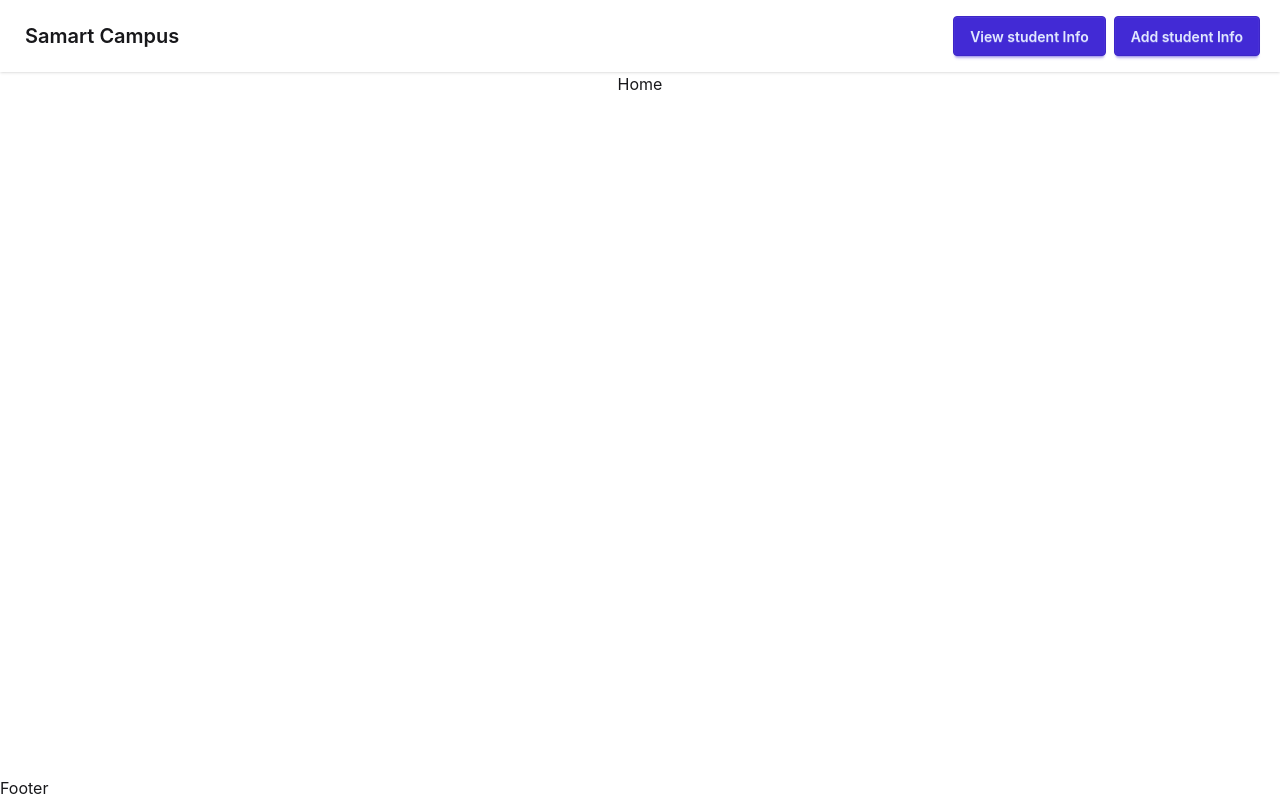
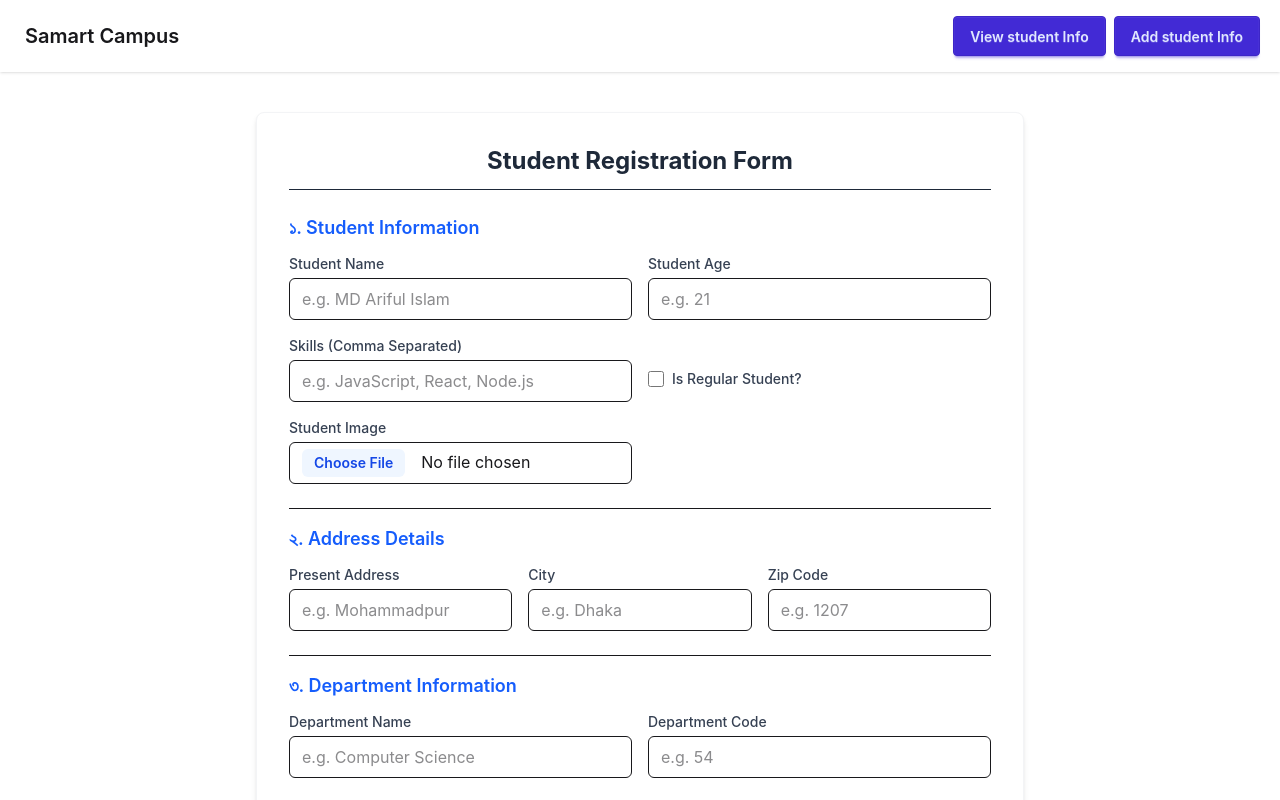
Before and after one commit to ArifulIslam016/MasterCurd-Client, a React (Vite) app: page / in a window 1280 px wide. Shown: the top 800 px of the page. Built offline with nearby package versions, Linux system fonts and the light colour scheme.

Commit message:
path updated

```diff
--- a/src/Components/Navbar/Navbar.jsx
+++ b/src/Components/Navbar/Navbar.jsx
@@ -4,7 +4,7 @@ import { Link } from 'react-router'
 export const Navbar = () => {
   const links=<>
   <Link className='mr-2 btn btn-primary' to="/view-students">View student Info</Link>
-  <Link className='mr-2 btn btn-primary' to="/add-student">Add student Info</Link>
+  <Link className='mr-2 btn btn-primary' to="/">Add student Info</Link>
   </>
   return (
 <div className="navbar bg-base-100 shadow-sm">
--- a/src/layout.jsx
+++ b/src/layout.jsx
@@ -12,7 +12,6 @@ function Layout() {
       <main className='flex-grow max-w-7xl mx-auto'>
         <Outlet />
       </main>
-      <Footer></Footer>
     </div>
   )
 }
--- a/src/main.jsx
+++ b/src/main.jsx
@@ -9,8 +9,7 @@ const router=createBrowserRouter([
   { path:'/',
    Component:Layout,
   children:[
-    { path:'/',element:<h1>Home</h1> },
-    { path:'/add-student',Component:addStudent},
+    { path:'/',Component:addStudent},
     {path:'/view-students',Component:ViewStudentsPage}
   ]
 }]
```
